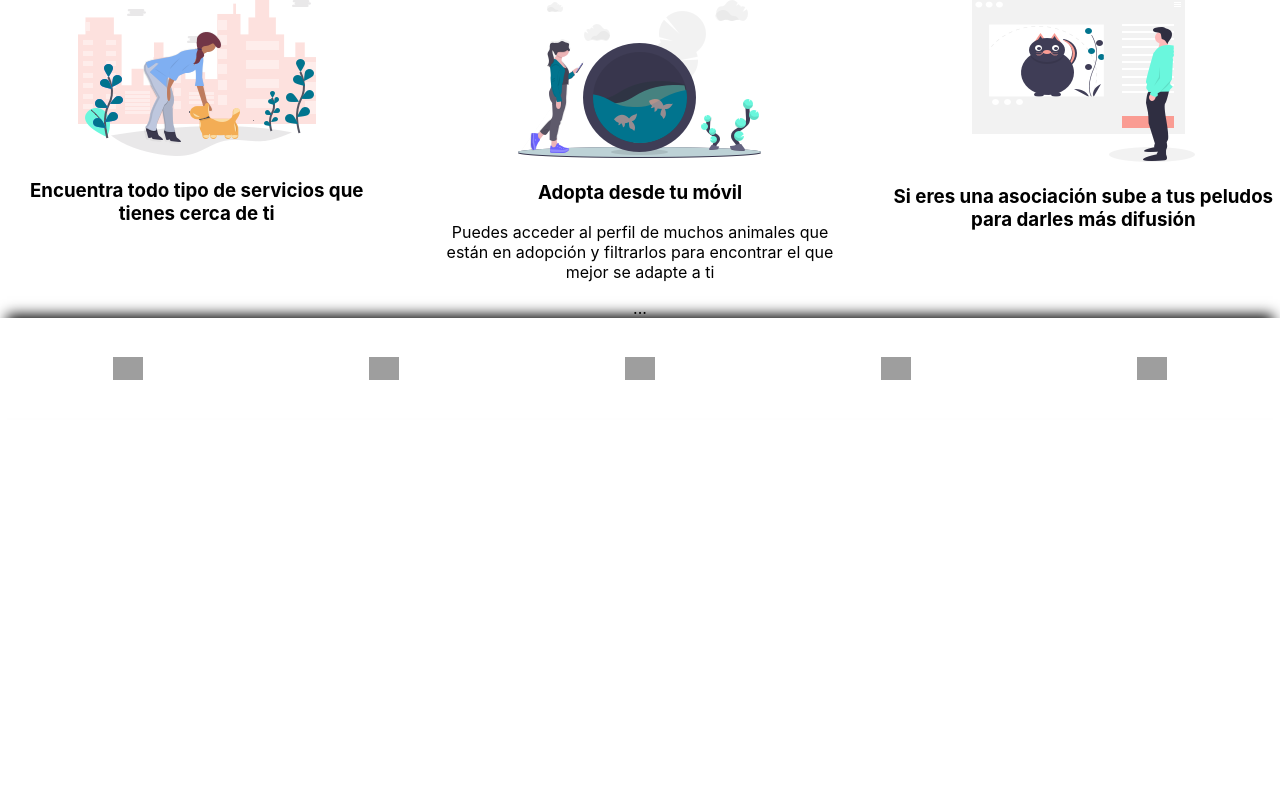
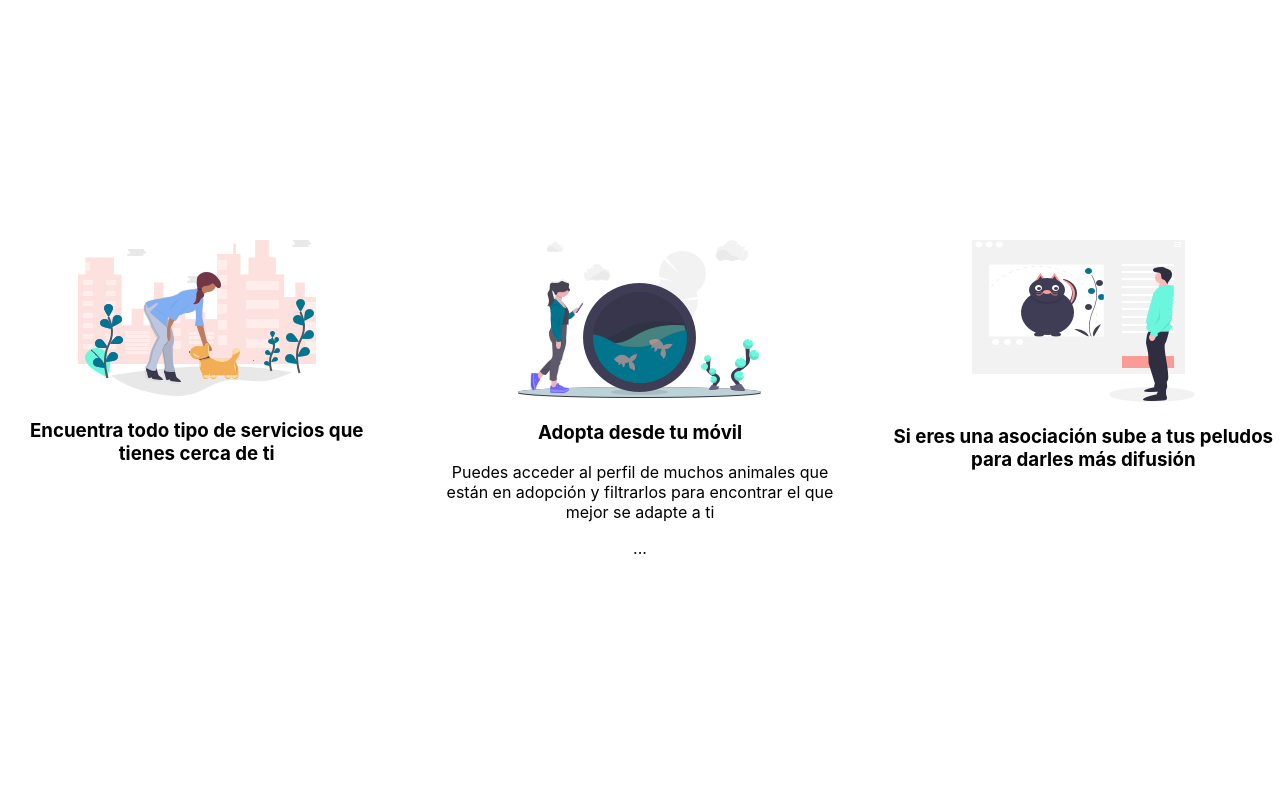
Before and after one commit to Corocottax/proyecto-final-react, a React (Create React App) app: page / in a window 1280 px wide. Shown: the top 800 px of the page. Built offline with nearby package versions, Linux system fonts and the light colour scheme; grey boxes are pictures that could not be loaded.

Commit message:
style prelogin

```diff
--- a/src/pages/PreLogin/PreLogin.jsx
+++ b/src/pages/PreLogin/PreLogin.jsx
@@ -4,7 +4,7 @@ import 'swiper/css';
 import "./PreLogin.scss"
 
 const PreLogin = () => {
-  return <div>
+  return <div className="slider-container">
          <Swiper
       spaceBetween={50}
       slidesPerView={3}
--- a/src/pages/PreLogin/PreLogin.scss
+++ b/src/pages/PreLogin/PreLogin.scss
@@ -0,0 +1,5 @@
+.slider-container{
+    min-height: 80vh;
+    min-width: 100vw;
+    margin-top: 30vh;
+}
```
